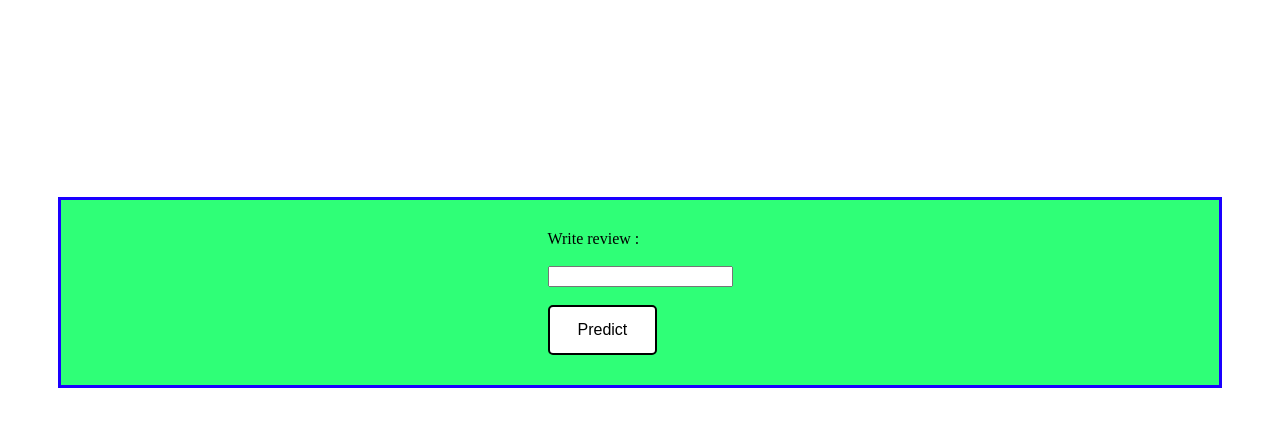
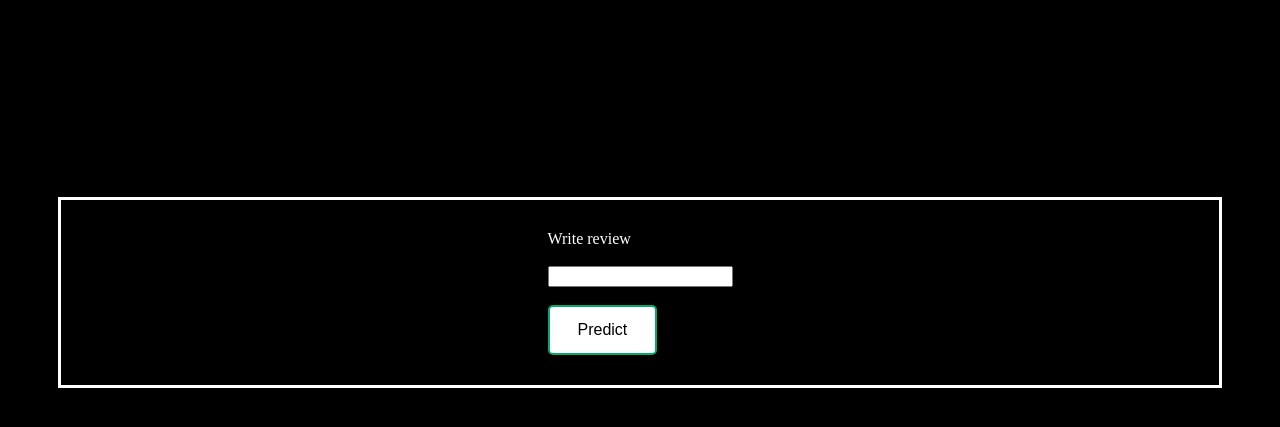
Before and after one commit to spathakk21/ARIES_review_classifier_, a Flask app: page / in a window 1280 px wide. Shown: the top 427 px of the page. Run offline with Flask 3, Linux system fonts and the light colour scheme; parts of the project's set-up code (start-up, migrations or seed data) failed here and were passed over.

Commit message:
did some more styling

```diff
--- a/templates/index.html
+++ b/templates/index.html
@@ -6,20 +6,24 @@
     <meta name="viewport" content="width=device-width, initial-scale=1.0">
     <title>Document</title>
 	<style>
+		body
+		{
+		  background-color:black;
+		}
 		.center-form
 		{
 		  justify-content: center;
 		  display: flex;
 		  margin: 197px 50px;
-		  border: 3px solid #1a00ff;
+		  border: 3px solid white;
 		  padding: 30px;
-		  background-color: #2fff77;
+		  background-color: black;
 		}
 
 		.button {
 		  border: 2px solid black;
 		  background-color: white;
-		  color: black;
+		  color: whitete;
 		  padding: 14px 28px;
 		  font-size: 16px;
 		  cursor: pointer;
@@ -29,7 +33,7 @@
 		.success
 		{
 		  border-color: #04AA6D;
-		  color: green;
+		  color: black;
 		}
 
 		.success:hover
@@ -42,9 +46,9 @@
 <body>
     <div class = "center-form">
 		<form class = "form" action = "/predict" method = "POST">
-			<label>Write review : </label><br><br>
+			<label style = "color:white">Write review</label><br><br>
 			<input type = "text" name = "review" class = "form-control"><br><br>
-			<input type = "submit" value = "Predict" class = "button">
+			<input type = "submit" value = "Predict" class = "button success">
 		</form>
 	</div>
 </body>
```
